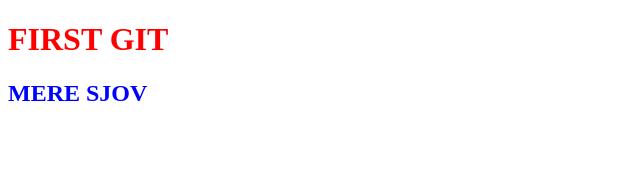
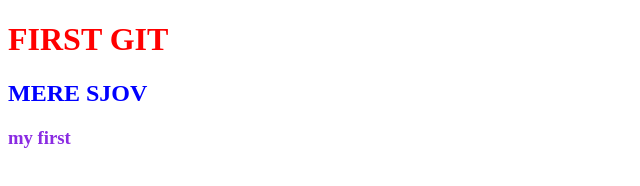
Before and after one commit to farwa110/git-test, a plain HTML site: page index.html in a window 1280 px wide. Shown: the full height of the page, 0-640 px from the left. Drawn offline with Linux system fonts and the light colour scheme.

Commit message:
h3 oprettet i index html n css

```diff
--- a/index.html
+++ b/index.html
@@ -12,6 +12,7 @@
     <div>
         <h1>FIRST GIT</h1>
         <H2>MERE SJOV</H2>
+        <h3> my first</h3>
     </div>
 
 </body>
--- a/style.css
+++ b/style.css
@@ -4,3 +4,6 @@ h1 {
 h2 {
   color: blue;
 }
+h3 {
+  color: blueviolet;
+}
```
